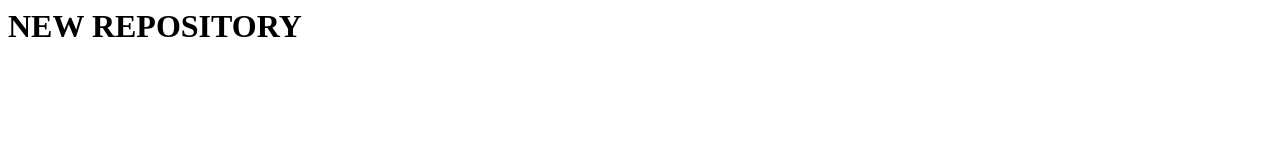
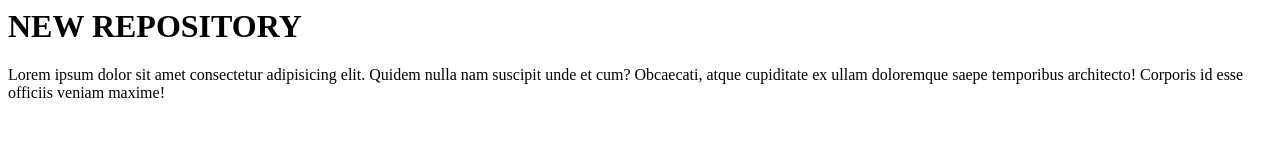
Before and after one commit to chenjedev/new, a plain HTML site: page index.html in a window 1280 px wide. Drawn offline with Linux system fonts and the light colour scheme.

Commit message:
new paragraph

```diff
--- a/index.html
+++ b/index.html
@@ -6,5 +6,6 @@
 </head>
 <body>
     <h1>NEW REPOSITORY</h1>
+    <p>Lorem ipsum dolor sit amet consectetur adipisicing elit. Quidem nulla nam suscipit unde et cum? Obcaecati, atque cupiditate ex ullam doloremque saepe temporibus architecto! Corporis id esse officiis veniam maxime!</p>
 </body>
 </html>
```
